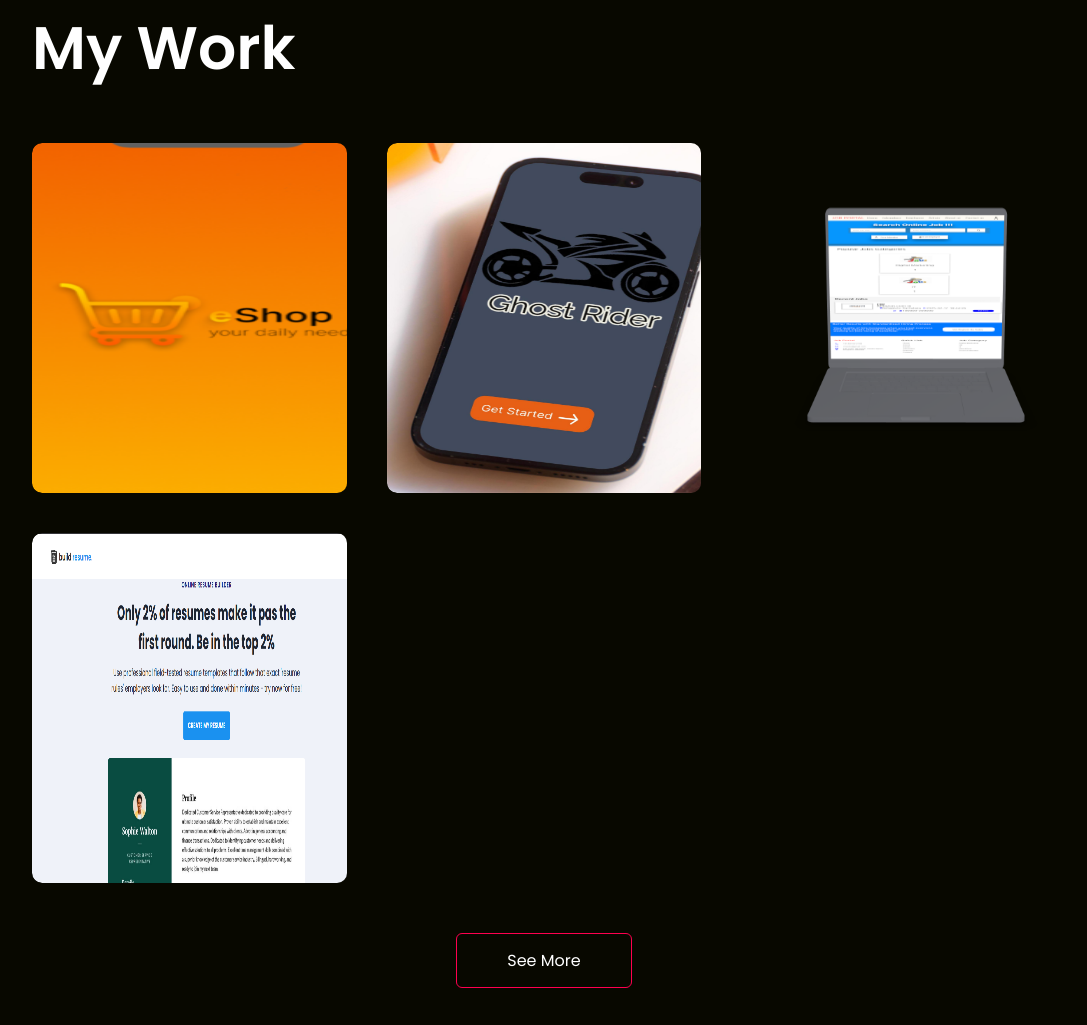
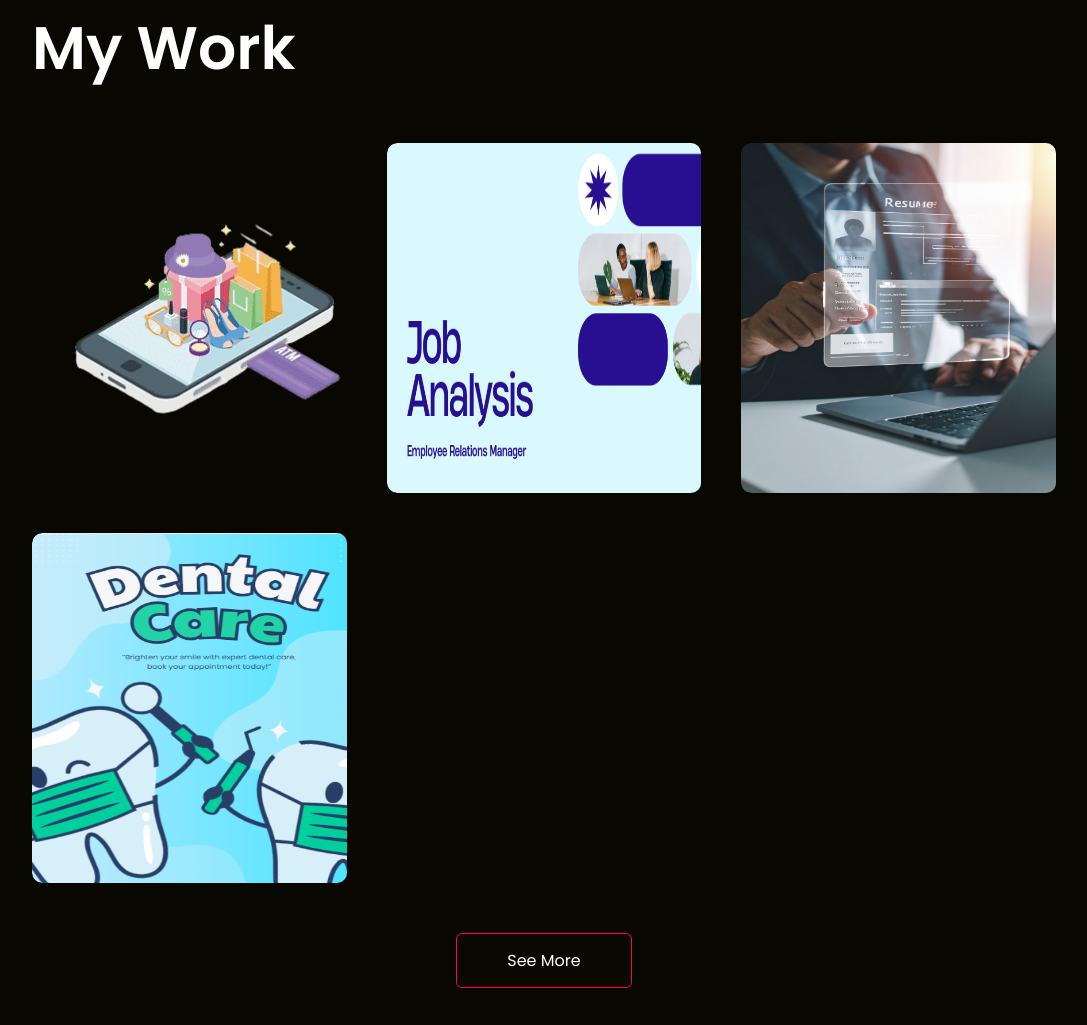
Before and after one commit to cheluvegowda/again, a plain HTML site: page index.html in a window 1280 px wide. Shown: the part 1799-2824 px from the top of the page, without its empty margins (96-1183 px from the left). Drawn offline with Linux system fonts and the light colour scheme.

Commit message:
new vision

```diff
--- a/index.html
+++ b/index.html
@@ -159,7 +159,7 @@
             <div class="work-list">
                 <!-- work1 -->
                 <div class="work">
-                    <img src="image/Screenshot 2025-06-13 151114.png" alt="">
+                    <img src="image/e-shop.png" alt="">
                     <div class="layer">
                         <h3>E-shop App UI Design</h3>
                         <p>This is a UI design for an e-commerce application, showcasing a clean and modern interface
@@ -171,25 +171,12 @@
                 </div>
 
 
-                <!-- work2 -->
 
-                <div class="work">
-                    <img src="image/gostride.jpeg" alt="">
-
-                    <div class="layer">
-                        <h3>GoStride App UI Design</h3>
-                        <p>This is a UI design for a fitness application, featuring a sleek and engaging interface that
-                            motivates users to achieve their fitness goals.</p>
-                        <a href="https://www.figma.com/design/y62H0Hm1ZT6IFKavU6EkfI/Untitled?node-id=0-1&t=KV98ucxoQAguquFQ-1"
-                            target="_blank"><i class="fa-solid fa-arrow-up-right-from-square"></i></a>
-                    </div>
-
-                </div>
 
                 <!-- work3 -->
 
                 <div class="work">
-                    <img src="image/mockrocket-capture.png" alt="">
+                    <img src="image/job.png" alt="" style="width: 350px; height: 350px;">
                     <div class="layer">
                         <h3>Job Portal Web App UI Design</h3>
                         <p>A Job Portal Website is a digital platform where job seekers find their dream jobs and
@@ -203,13 +190,25 @@
 
                 <!-- work4 -->
                 <div class="work">
-                    <img src="image/ai.png" alt="">
+                    <img src="image/ai resume.jpg" alt="">
                     <div class="layer">
                         <h3>AI Resume Builder Web</h3>
                         <p>An AI Resume Builder is a smart web application where job seekers create professional,
                             personalized resumes using
                             artificial intelligence — helping them stand out and land their dream job.</p>
                         <a href="https://cheluvegowda.github.io/repo/" target="_blank"><i
+                                class="fa-solid fa-arrow-up-right-from-square"></i></a>
+                    </div>
+
+                </div>
+
+
+                <div class="work">
+                    <img src="image/dental.png" alt="">
+                    <div class="layer">
+                        <h3>Dental Lab Connectivity & Case Tracking App</h3>
+                        <p>A smart platform for dental doctors to track lab cases, upload STL files, and view AI-generated reports with real-time delivery tracking and WhatsApp integration for seamless communication.</p>
+                        <a href="https://www.figma.com/proto/0TLRZ9DVfRqwtu2ouj69XE/Untitled?node-id=1-4965&t=7SIuUa7P0NUZxFxI-1&scaling=scale-down&content-scaling=fixed" target="_blank"><i
                                 class="fa-solid fa-arrow-up-right-from-square"></i></a>
                     </div>
 
```
Also changed, not shown: image/ai resume.jpg (added), image/dental.png (added), image/e-shop.png (added), image/ghost rider.jpg (added), image/job.png (added).
